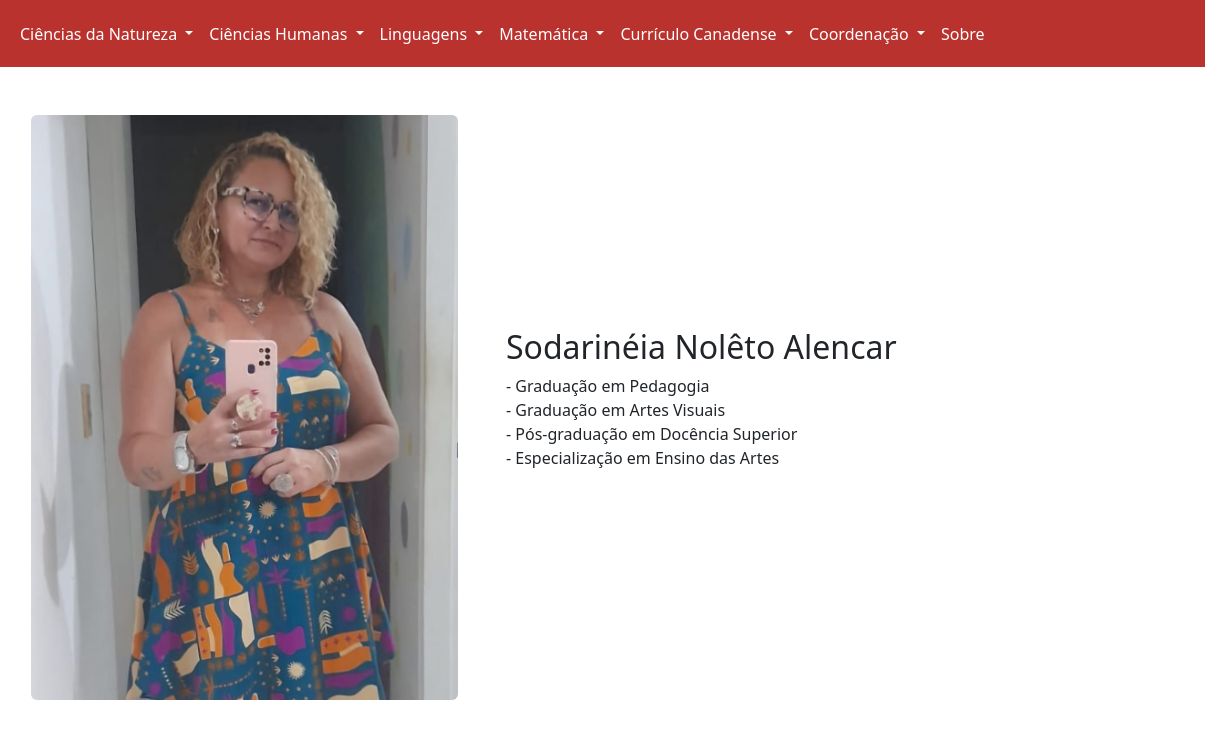
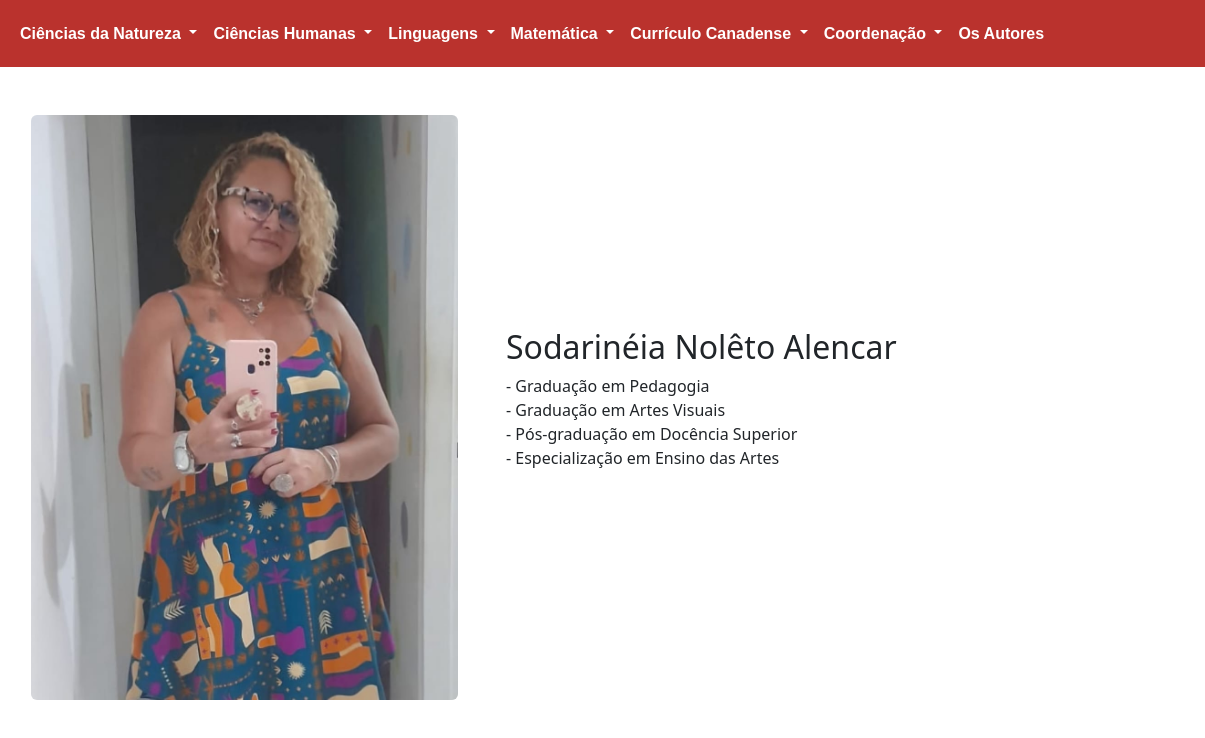
Before and after one commit to lucasbpessoa/Projeto_Final, a website: page sodara.html in a window 1280 px wide. Shown: the full height of the page, 75-1280 px from the left. Drawn offline with nearby package versions, Linux system fonts and the light colour scheme.

Commit message:
Update sodara.html

```diff
--- a/sodara.html
+++ b/sodara.html
@@ -51,6 +51,7 @@
                 role="button"
                 data-bs-toggle="dropdown"
                 aria-expanded="false"
+                style="font-family: 'Poppins', sans-serif; font-weight: 800;"
               >
                 Ciências da Natureza
               </a>
@@ -79,6 +80,7 @@
                 role="button"
                 data-bs-toggle="dropdown"
                 aria-expanded="false"
+                style="font-family: 'Poppins', sans-serif; font-weight: 800;"
               >
                 Ciências Humanas
               </a>
@@ -100,6 +102,7 @@
                 role="button"
                 data-bs-toggle="dropdown"
                 aria-expanded="false"
+                style="font-family: 'Poppins', sans-serif; font-weight: 800;"
               >
                 Linguagens
               </a>
@@ -134,6 +137,7 @@
                 role="button"
                 data-bs-toggle="dropdown"
                 aria-expanded="false"
+                style="font-family: 'Poppins', sans-serif; font-weight: 800;"
               >
                 Matemática
               </a>
@@ -155,6 +159,7 @@
                 role="button"
                 data-bs-toggle="dropdown"
                 aria-expanded="false"
+                style="font-family: 'Poppins', sans-serif; font-weight: 800;"
               >
                 Currículo Canadense
               </a>
@@ -183,6 +188,7 @@
                 role="button"
                 data-bs-toggle="dropdown"
                 aria-expanded="false"
+                style="font-family: 'Poppins', sans-serif; font-weight: 800;"
               >
                 Coordenação
 
@@ -202,8 +208,8 @@
               </ul>
             </li>
             <li class="nav-item">
-              <a class="nav-link active" aria-current="page" href="about.html"
-                >Sobre</a
+              <a class="nav-link active" aria-current="page" href="about.html" style="font-family: 'Poppins', sans-serif; font-weight: 800;"
+                >Os Autores</a
               >
             </li>
           </ul>
```
